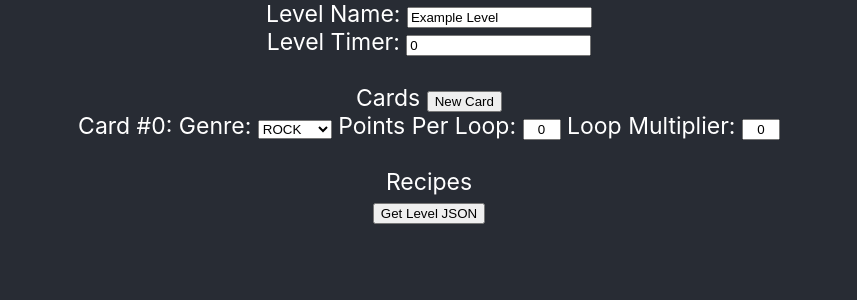
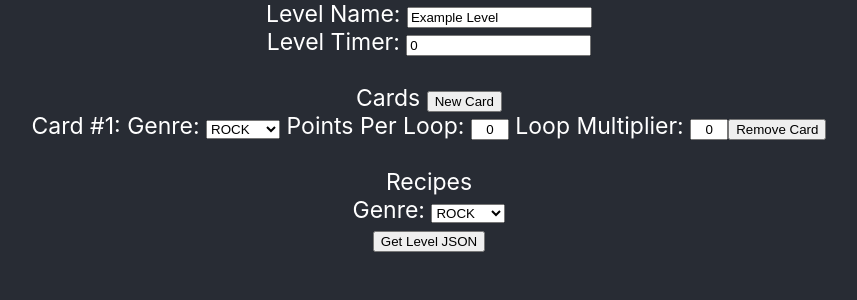
Before and after one commit to degraffa/Deck-Jockey-Level-Creator, a React (Create React App) app: page / in a window 1280 px wide. Shown: the top 300 px of the page, without its empty margins (211-1068 px from the left). Built offline with nearby package versions, Linux system fonts and the light colour scheme.

Commit message:
More modular genre select

```diff
--- a/src/App.js
+++ b/src/App.js
@@ -1,6 +1,31 @@
 import React from 'react';
 // import logo from './logo.svg';
 import './App.css';
+
+class GenreSelect extends React.Component {
+  constructor(props) {
+    super(props);
+
+    this.state = {
+      value: props.value
+    }
+  }
+
+  changeGenre = (event) => {
+    this.setState({value: event.target.value});
+  }
+
+  render() {
+    return (
+      <select value={this.state.genre} onChange={this.changeGenre}>
+        <option value="ROCK">ROCK</option>
+        <option value="JAZZ">JAZZ</option>
+        <option value="HIPHOP">HIPHOP</option>
+        <option value="FOLK">FOLK</option>
+      </select>
+    )
+  }
+}
 
 class CardForm extends React.Component {
   constructor(props) {
@@ -9,7 +34,8 @@ class CardForm extends React.Component {
       genre: "ROCK",
       pointsPerLoop: 0.0,
       difficulty: 1,
-      loopName: "funky"
+      loopName: "funky",
+      isRemoved: false
     }
   }
 
@@ -17,21 +43,48 @@ class CardForm extends React.Component {
     this.setState({genre: this.state.value});
   }
 
+  removeCard = () => {
+    this.setState({removed: true});
+  }
+
   render() {
+    if (this.state.isRemoved) {
+      return (<br />)
+    }
+    else {
       return (
         <form>
           <label>Card #{this.props.cardIdx}: </label>
+
           <label>Genre: </label>
-        <select value={this.state.genre} onChange={this.changeGenre}>
-          <option value="ROCK">ROCK</option>
-          <option value="JAZZ">JAZZ</option>
-          <option value="HIPHOP">HIPHOP</option>
-          <option value="FOLK">FOLK</option>
-        </select>
+          <GenreSelect value="ROCK" />
+
           <label> Points Per Loop: </label>
           <input type="text" value={this.state.pointsPerLoop} style={{width: 30, textAlign: "center"}} />
           <label> Loop Multiplier: </label>
           <input type="text" value={this.state.pointsPerLoop} style={{width: 30, textAlign: "center"}} />
+
+          <button type="button" onClick={this.removeCard}>Remove Card</button>
+        </form>
+      )
+    }
+  }
+}
+
+class RecipeForm extends React.Component {
+  constructor(props) {
+    super(props);
+
+    this.state = {
+      genres: [props.genre0, props.genre1, props.genre2],
+      barPoints: [props.barPoints0, props.barPoints1, props.barPoints2]
+    }
+  }
+
+  render() {
+    return (
+      <form>
+        <label>Genre: </label> <GenreSelect value="ROCK" />
       </form>
     )
   }
@@ -43,8 +96,8 @@ export class LevelForm extends React.Component {
     this.state = {
       levelName: "Example Level",
       levelTimer: 0,
-      cards: [<CardForm cardIdx="0" />],
-      recipes: []
+      cards: [<CardForm cardIdx="1" />],
+      recipes: [<RecipeForm />]
     };
   }
 
@@ -64,7 +117,6 @@ export class LevelForm extends React.Component {
     let numCards = this.state.cards.length;
     this.state.cards.push(<CardForm cardIdx={numCards+1} />);
     this.setState({cards: this.state.cards});
-    alert(numCards);
   }
 
   render() {
@@ -84,9 +136,7 @@ export class LevelForm extends React.Component {
         <br />
         <div id="cards">
           {this.state.cards.map(card => {
-            return(
-              <CardForm cardIdx="0" />
-            )
+            return(card);
           })}
         </div>
 
@@ -94,7 +144,9 @@ export class LevelForm extends React.Component {
         <label>Recipes</label>
         <br />
         <div id="recipes">
-
+            {this.state.recipes.map(recipe => {
+              return(recipe);
+            })}
         </div>
         <input type="submit" value="Get Level JSON" />
       </form>
```
Lines whose indentation alone changed are shown as unchanged.
